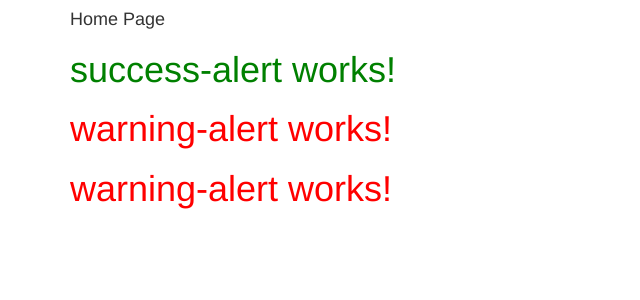
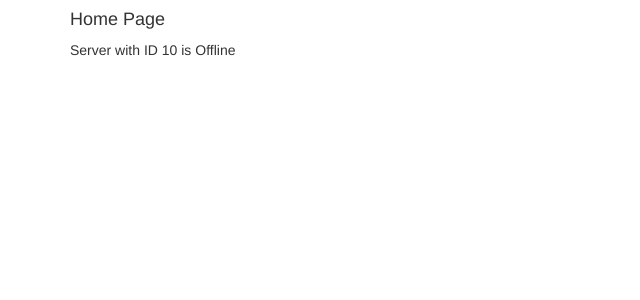
Before and after one commit to mohitmohlia/ProjectX, an Angular app: page / in a window 1280 px wide. Shown: the top 300 px of the page, without its empty margins (0-640 px from the left). Built offline with nearby package versions, Linux system fonts and the light colour scheme.

Commit message:
Data Binding lesson 20th Feb 2020

```diff
--- a/src/app/app.component.html
+++ b/src/app/app.component.html
@@ -2,9 +2,9 @@
   <div class="row">
    <div class="col-xs-12">
      <h4>Home Page</h4>
-     <!-- <app-server></app-server> -->
-     <app-success-alert></app-success-alert>
-     <app-warning-alert></app-warning-alert>
+     <app-server></app-server>
+     <!-- <app-success-alert></app-success-alert>
+     <app-warning-alert></app-warning-alert> -->
    </div>
 
    </div>
--- a/src/app/server/server.component.html
+++ b/src/app/server/server.component.html
@@ -1,2 +1 @@
-<p>server live pehle vala</p>
-<app-second-server></app-second-server>
+<p>{{'Server'}} with ID {{ ServerId }} is {{getServerStatus()}}</p>
--- a/src/app/server/server.component.ts
+++ b/src/app/server/server.component.ts
@@ -3,8 +3,13 @@ import { Component } from '@angular/core';
 @Component({
     selector:'app-server',
    templateUrl:'./server.component.html'
-    //template:'<app-server></app-server>'
+
 })
 export class ServerComponent{
+ServerId:number=10;
+ServerStatus: string ='Offline';
+getServerStatus(){
+    return this.ServerStatus;
+}
 
 }
--- a/src/app/success-alert/success-alert.component.css
+++ b/src/app/success-alert/success-alert.component.css
@@ -1,3 +1,5 @@
-h1{
-    color:green;
-}
+p{
+    padding : 20px;
+    background-color: red;
+    border: 8px solid green;
+  }
--- a/src/app/success-alert/success-alert.component.html
+++ b/src/app/success-alert/success-alert.component.html
@@ -1,2 +1 @@
-<h1>success-alert works!</h1>
-<app-warning-alert></app-warning-alert>
+<p>success-alert works!</p>
--- a/src/app/warning-alert/warning-alert.component.css
+++ /dev/null
@@ -1,3 +0,0 @@
-h1{
-    color:red;
-}
--- a/src/app/warning-alert/warning-alert.component.ts
+++ b/src/app/warning-alert/warning-alert.component.ts
@@ -1,9 +1,20 @@
 import { Component, OnInit } from '@angular/core';
+import { getCurrencySymbol } from '@angular/common';
 
 @Component({
   selector: 'app-warning-alert',
-  templateUrl: './warning-alert.component.html',
-  styleUrls: ['./warning-alert.component.css']
+  template: `
+    <p> This is the warning message </p>
+  `,
+  styles: [
+  `
+      p{
+        padding : 20px;
+        background-color: green;
+        border: 8px solid red;
+      }
+  `
+  ]
 })
 export class WarningAlertComponent implements OnInit {
 
--- a/src/index.html
+++ b/src/index.html
@@ -8,6 +8,6 @@
   <link rel="icon" type="image/x-icon" href="favicon.ico">
 </head>
 <body>
-  <app-root>Loading...</app-root>
+<app-root>Loading...</app-root>
 </body>
 </html>
```
Also changed, not shown: 2 other files (tests, documents, lock files or other folders).
